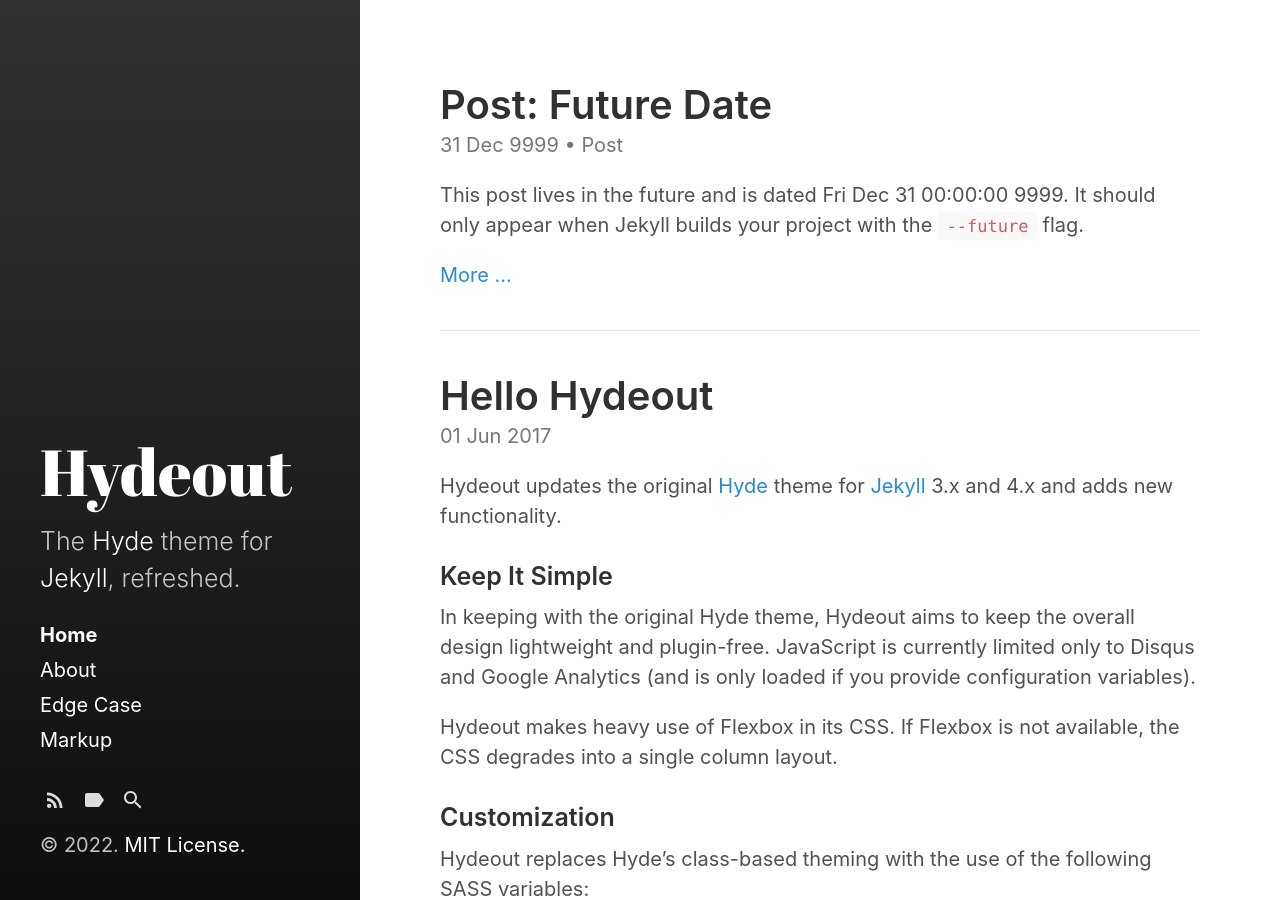
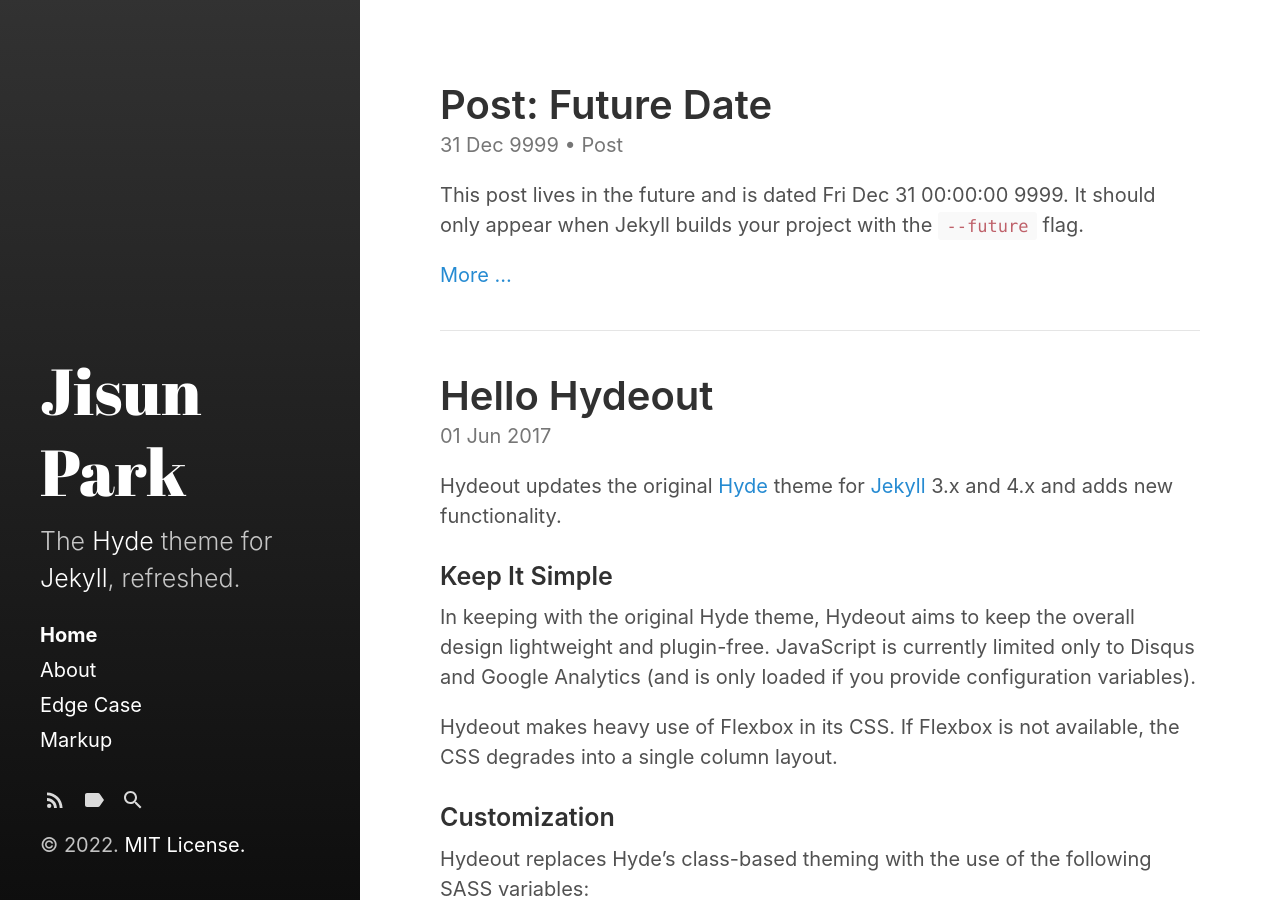
Before and after one commit to jisunp515/jisunp515.github.io, a Jekyll site: the page built from index.html, in a window 1280 px wide and 900 px high. Built offline with Jekyll 4.4.1, drawn with Linux system fonts in a browser that asks for light colours; the list of posts is cut into pages by our own code.

Commit message:
Update _config.yml

```diff
--- a/_config.yml
+++ b/_config.yml
@@ -6,11 +6,11 @@
 remote_theme:     fongandrew/hydeout
 
 # Setup
-title:            Hydeout
-tagline:          'A Jekyll theme'
+title:            Jisun Park
+tagline:          'Ph.D. Candidate<br/>Mathematics, SNU.'
 description:      'The <a href="http://hyde.getpoole.com" target="_blank">Hyde</a> theme for <a href="http://jekyllrb.com" target="_blank">Jekyll</a>, refreshed.'
-url:              https://fongandrew.github.io
-baseurl:          '/hydeout'
+url:              https://jisunp515.github.io
+baseurl:          ''
                   # the optional subpath of your site, e.g. "/blog"
                   # NB: This applies to all pages in your Jekyll site.
                   # If you want to move just the blog index pages but keep
```
